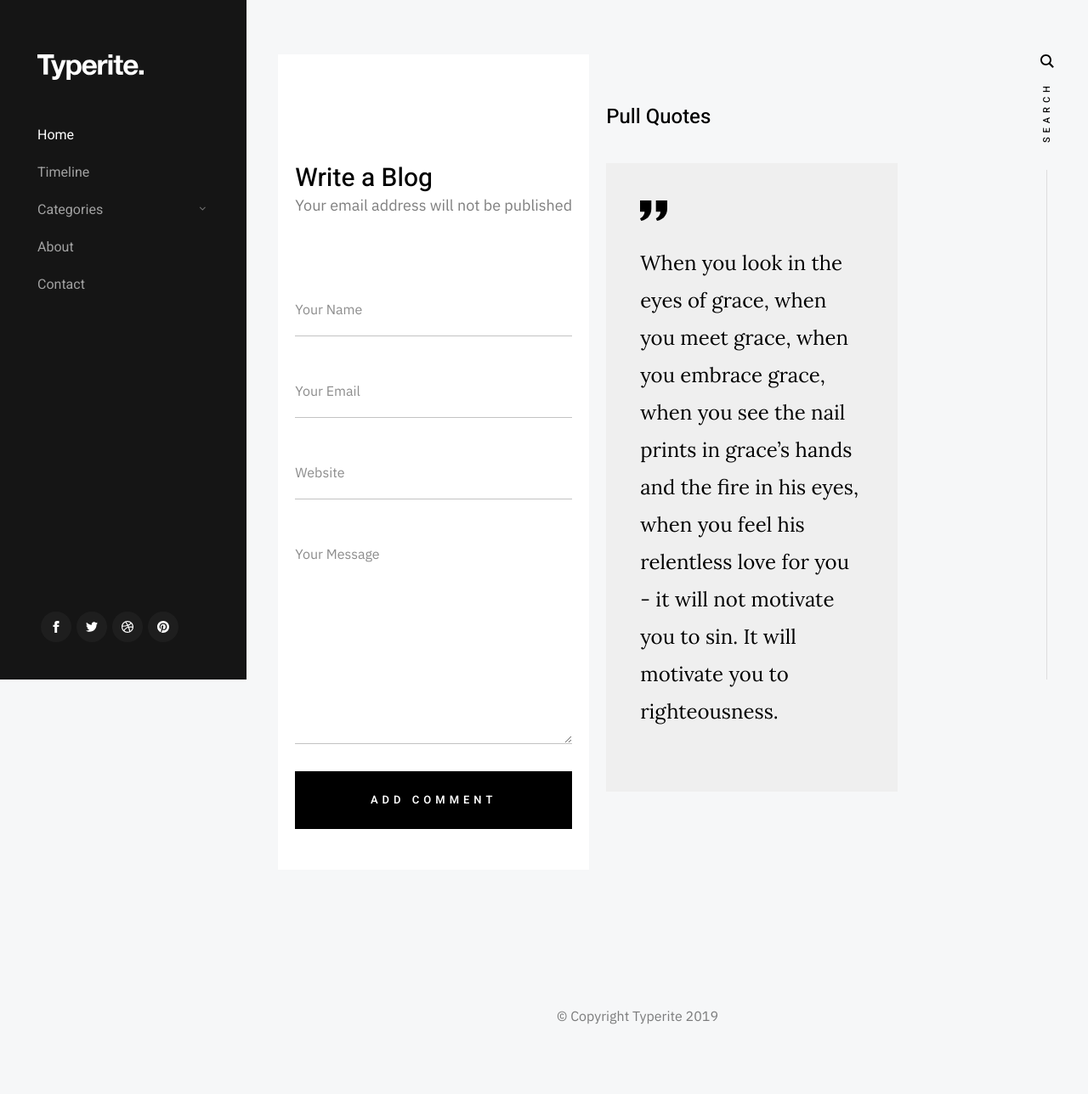
After one commit to vinyjoshi/Typerite, a Django app: page /Add in a window 1280 px wide. The commit adds this page. Shown: the whole page at 85% size. Run offline with Django 3.2, Linux system fonts and the light colour scheme; some libraries are stand-ins or nearby versions.

Commit message:
Add page

```diff
--- a/Category/models.py
+++ b/Category/models.py
@@ -1,11 +1,12 @@
 from django.db import models
+from datetime import datetime
 
 # Create your models here.
 class Blog(models.Model):
     title = models.CharField(max_length=100)
     tag = models.CharField(max_length=100)
-    date = models.CharField(max_length=200)
-    time = models.CharField(max_length=200)
+    date = models.DateTimeField(default=datetime.now, blank=True)
+    time = models.TimeField(auto_now_add=True)
     content = models.TextField(blank=False)
     photo = models.ImageField(upload_to='photos/%Y/%m/%d/')
     photo1 = models.ImageField(upload_to='photos/%Y/%m/%d/', blank=True)
--- a/Home/urls.py
+++ b/Home/urls.py
@@ -3,6 +3,7 @@ from . import views
 
 urlpatterns = [
     path('', views.Home, name='Home'),
+    path('Add', views.Add, name='Add'),
     path('Post', views.Post, name='DetailView'),
     path('About', views.About, name='About'),
     path('Contact', views.Contact, name='Contact'),
--- a/Home/views.py
+++ b/Home/views.py
@@ -13,3 +13,6 @@ def Contact(request):
 def Post(request):
     context = {}
     return render(request, 'Home/detailed.html', context)
+
+def Add(request):
+    return render(request, 'Home/add.html', {})
--- /dev/null
+++ b/templates/Home/add.html
@@ -0,0 +1,76 @@
+{% extends 'Base.html' %}
+{% load static %}
+
+{% block content %}
+        <!-- site content -->
+        <div class="s-content content">
+            <main class="row content__page">
+                <div class="row"></div>
+                <div class="comments-wrap">
+                    <div class="column large-12 comment-respond">
+                        <!-- START respond -->
+                        <div id="respond">
+
+                            <h3 class="h2">Write a Blog <span>Your email address will not be published</span></h3>
+
+                            <form name="contactForm" id="contactForm" method="post" action="" autocomplete="off">
+                                <fieldset>
+
+                                    <div class="form-field">
+                                        <input name="cName" id="cName" class="full-width" placeholder="Your Name" value="" type="text">
+                                    </div>
+
+                                    <div class="form-field">
+                                        <input name="cEmail" id="cEmail" class="full-width" placeholder="Your Email" value="" type="text">
+                                    </div>
+
+                                    <div class="form-field">
+                                        <input name="cWebsite" id="cWebsite" class="full-width" placeholder="Website" value="" type="text">
+                                    </div>
+
+                                    <div class="message form-field">
+                                        <textarea name="cMessage" id="cMessage" class="full-width" placeholder="Your Message"></textarea>
+                                    </div>
+
+                                    <input name="submit" id="submit" class="btn btn--primary btn-wide btn--large full-width" value="Add Comment" type="submit">
+
+                                </fieldset>
+                            </form>
+                            <!-- end form -->
+
+                        </div>
+                        <!-- END respond-->
+
+                    </div>
+                    <!-- end comment-respond -->
+
+                </div>
+                <!-- end comments-wrap -->
+
+
+                        <div class="column large-6 tab-full">
+
+                            <h3>Pull Quotes</h3>
+
+                            <aside class="pull-quote">
+                                <blockquote>
+                                <p>
+                                When you look in the eyes of grace, when you meet grace,
+                                when you embrace grace, when you see the nail prints in
+                                grace’s hands and the fire in his eyes, when you feel his
+                                relentless love for you - it will not motivate you to sin.
+                                It will motivate you to righteousness.
+                                </p>
+                                </blockquote>
+                            </aside>
+
+                        </div>
+
+
+                    </div>
+            </main>
+
+        </div>
+        <!-- end s-content -->
+
+    {% endblock %}
--- a/templates/partials/_buttons.html
+++ b/templates/partials/_buttons.html
@@ -10,7 +10,7 @@
 
                 <div class="column large-6 tab-full">
                     <p>
-                        <a class="btn btn--primary full-width" href="#0">Add Post</a>
+                        <a class="btn btn--primary full-width" href="{% url 'Add'%}">Add Post</a>
                     </p>
                 </div>
             </div>
```
Also changed, not shown: Category/migrations/0002_auto_20200712_2300.py (added), media/photos/2020/07/12/moon.ico (added), 1 other file.
